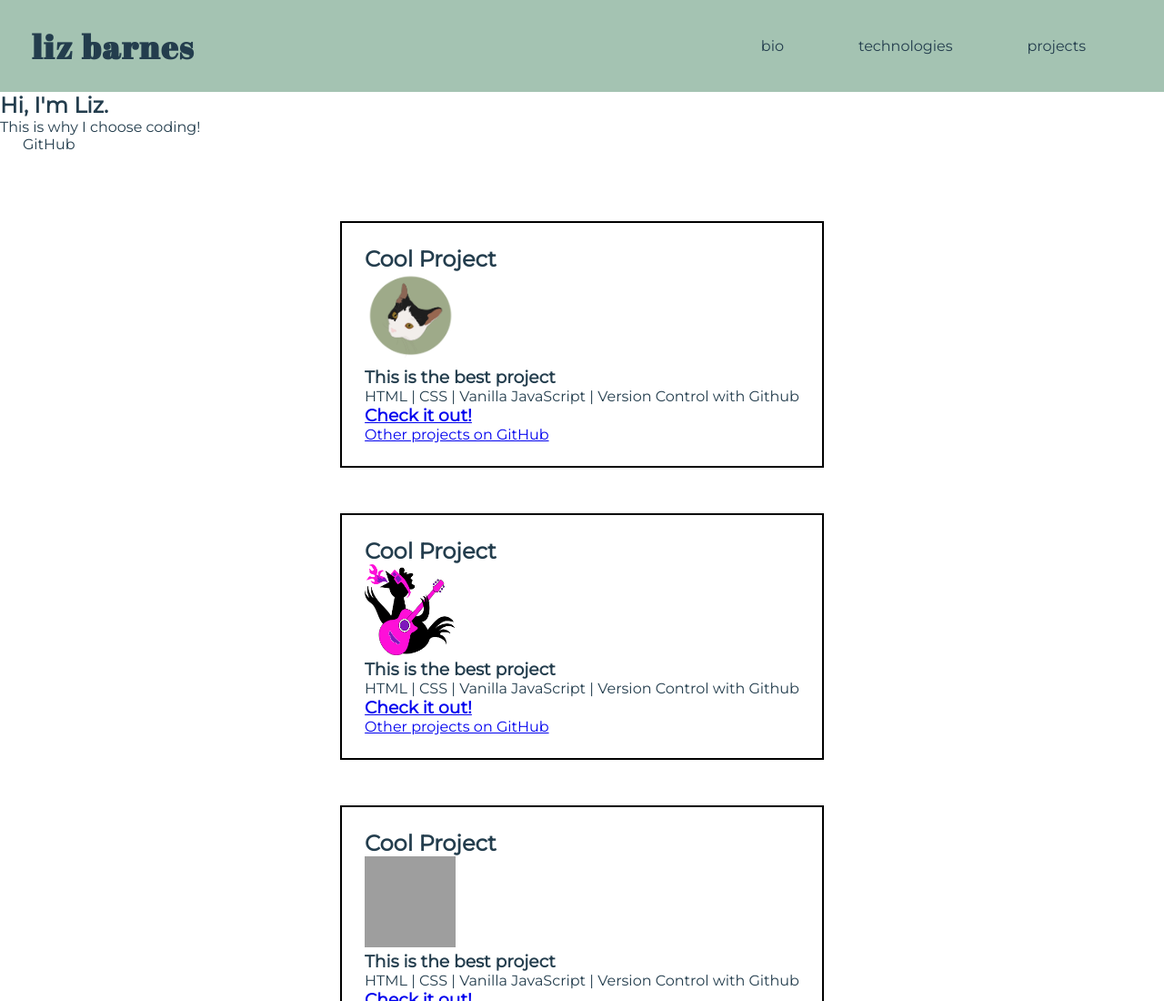
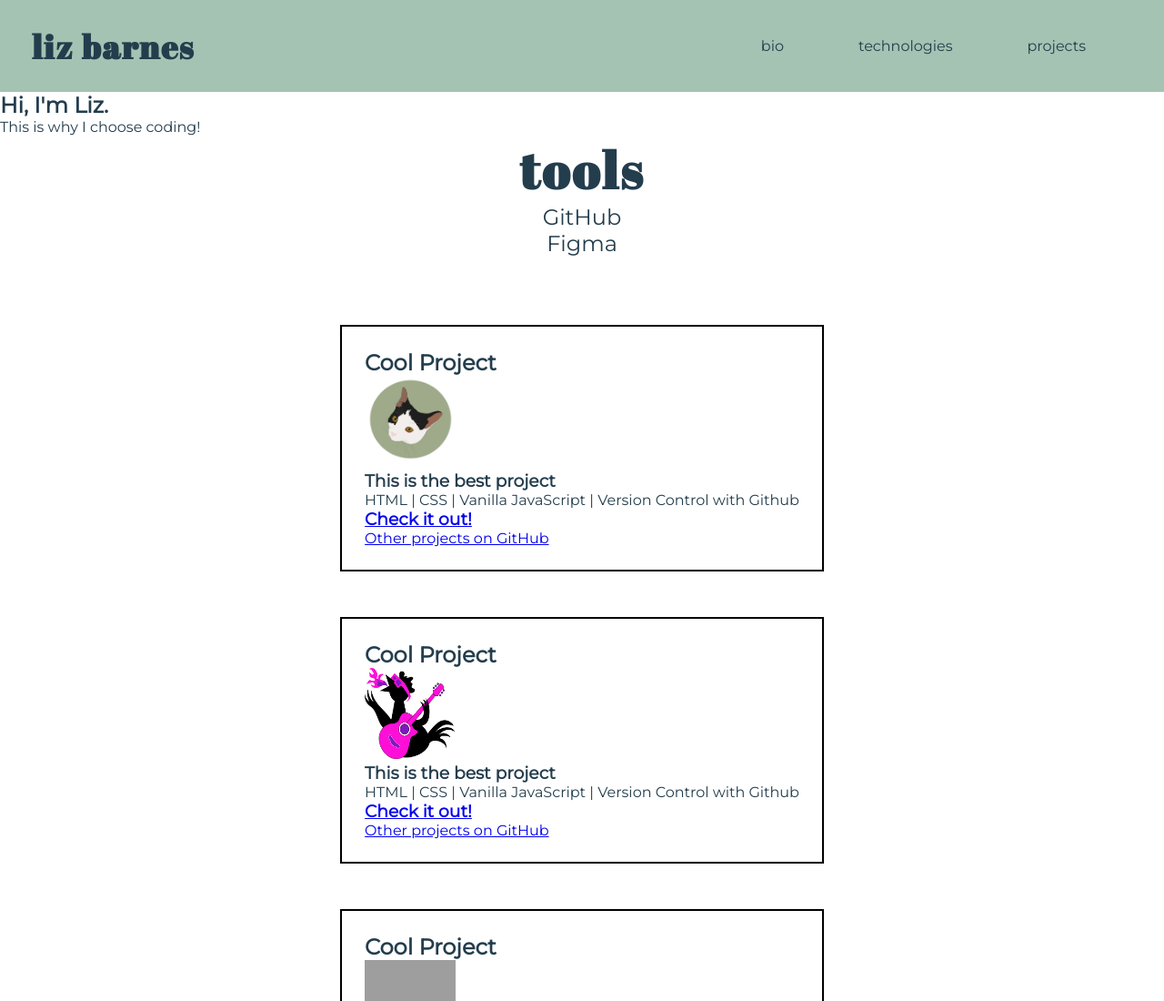
Before and after one commit to liz-barnes/personal-bio-site, a plain HTML site: page index.html in a window 1280 px wide. Shown: the top 1100 px of the page at 91% size. Drawn offline with Linux system fonts and the light colour scheme; grey boxes are pictures that could not be loaded.

Commit message:
styled technology section

```diff
--- a/index.html
+++ b/index.html
@@ -33,9 +33,12 @@
     <p>This is why I choose coding!</p>
   </div>
   <div class="fullPage" id="technologiesPage">
+    <h2 class="technology">tools</h2>
     <!-- TODO: Start an UL of all of the tools and technologies you've started learning so far. (You'll beef this page up later). -->
     <ul class="tools">
       <li>GitHub</li>
+      <li>Figma</li>
+
     </ul>
   </div>
   <div class="fullPage" id="projectsPage"></div>
--- a/main.css
+++ b/main.css
@@ -56,6 +56,19 @@ ul a {
   margin: 25px;
 }
 
+.technology {
+  font-family: 'Abril Fatface';
+  font-size: 56px;
+  letter-spacing: .045em;
+  text-align: center;
+}
+
+.tools {
+  text-align: center;
+  font-size: 24px;
+
+}
+
 img {
   width: 100px;
   height: 100px;
```
